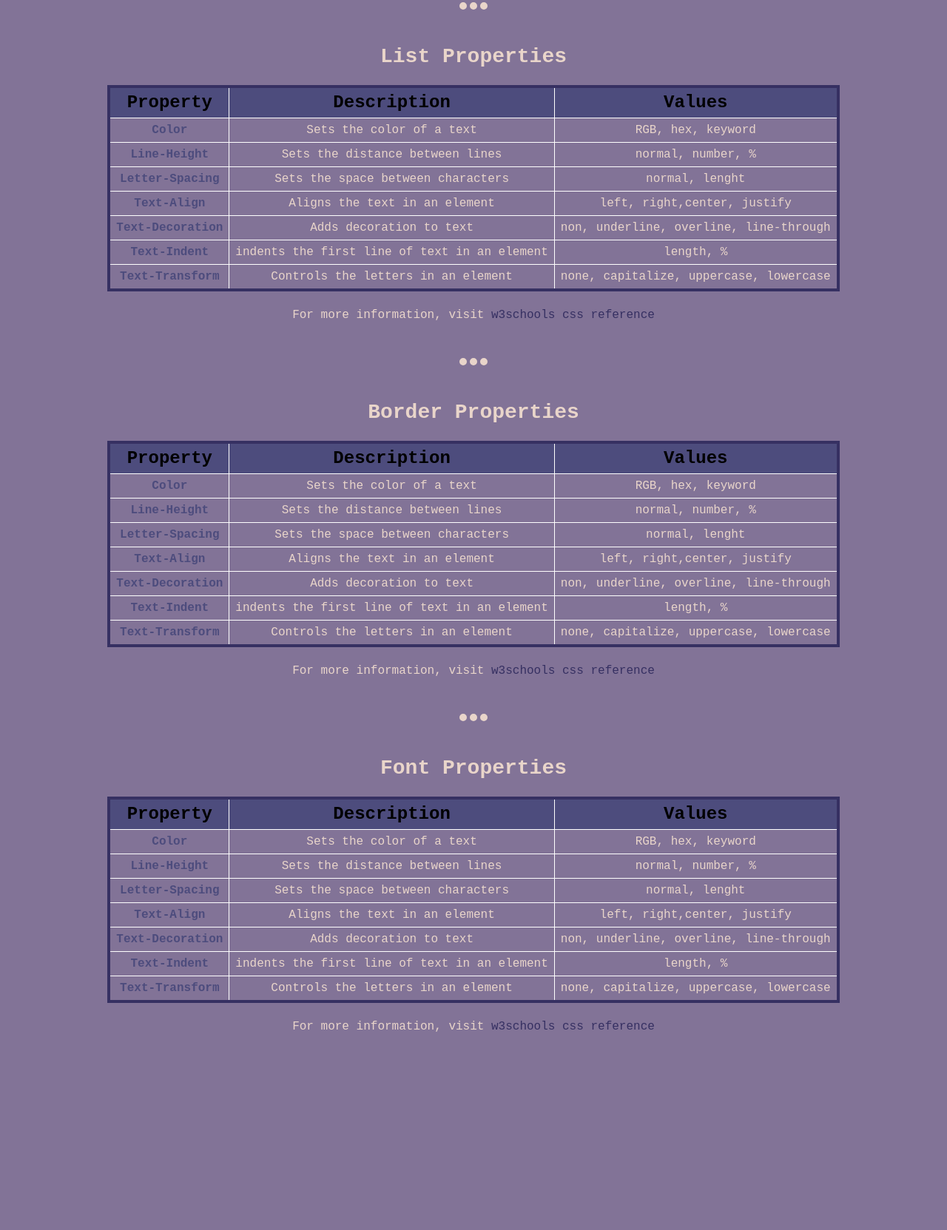
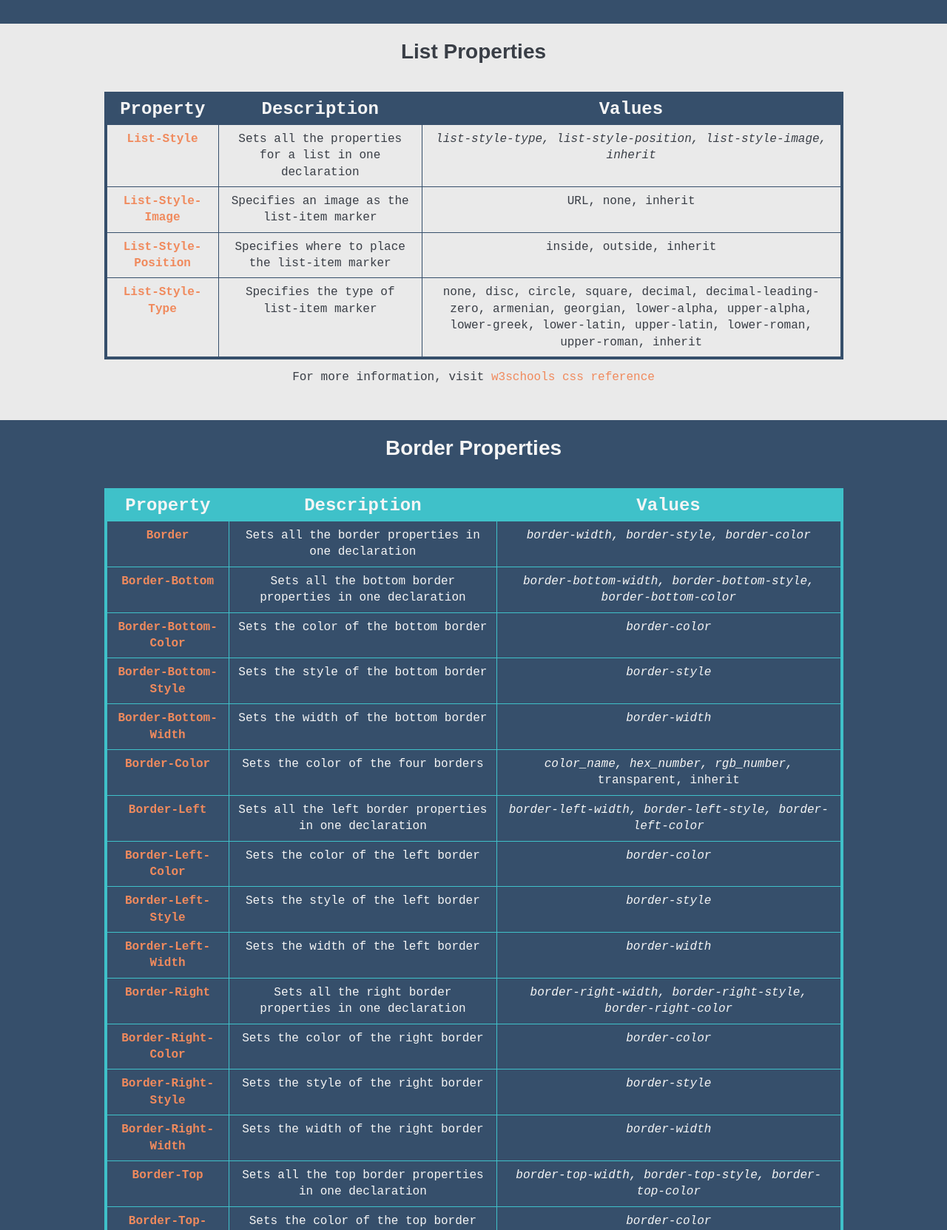
Before and after one commit to PedigreeHaggis/cheatsheeet, a plain HTML site: page index.html in a window 1280 px wide. Shown: the part 792-2455 px from the top of the page at 74% size. Before the commit the page ends 2204 px from the top, so only its background shows below. Drawn offline with Linux system fonts and the light colour scheme.

Commit message:
Complete v 0.1
Change background colours

change table layout

add navbar

```diff
--- a/index.html
+++ b/index.html
@@ -10,10 +10,8 @@
   </head>
   <body>
     <header>
-      <h1>Common CSS Properties</h1>
-      <h2>Here are some basic CSS properties to work with.</h2>
-      <hr />
       <nav>
+        <h1 class="title">Common CSS Properties</h1>
         <ul>
           <li><a href="#text-properties">Text Properties</a></li>
           <li><a href="#list-properties">List Properties</a></li>
@@ -21,10 +19,11 @@
           <li><a href="#font-properties">Font Properties</a></li>
         </ul>
       </nav>
+
+      <h1 class="subtitle">Here are some basic CSS properties to work with.</h1>
     </header>
-    <hr />
     <main>
-      <section id="text-properties" class="table">
+      <section id="text-properties" class="table-properties dark">
         <h2 class="table-header">Text Properties</h2>
         <table>
           <thead>
@@ -74,13 +73,12 @@
         </table>
         <p class="w3schools">
           For more information, visit
-          <a href="https://www.w3schools.com/cssref/default.asp"
+          <a href="https://www.w3schools.com/cssref/default.asp" target="_blank"
             >w3schools css reference</a
           >
         </p>
       </section>
-      <hr />
-      <section id="list-properties" class="table">
+      <section id="list-properties" class="table-properties light">
         <h2 class="table-header">List Properties</h2>
         <table>
           <thead>
@@ -92,51 +90,44 @@
           </thead>
           <tbody>
             <tr>
-              <td class="property">color</td>
-              <td>Sets the color of a text</td>
-              <td>RGB, hex, keyword</td>
+              <td class="property">list-style</td>
+              <td>Sets all the properties for a list in one declaration</td>
+              <td>
+                <em
+                  >list-style-type, list-style-position, list-style-image,
+                  inherit</em
+                >
+              </td>
             </tr>
             <tr>
-              <td class="property">line-height</td>
-              <td>Sets the distance between lines</td>
-              <td>normal, number, %</td>
+              <td class="property">list-style-image</td>
+              <td>Specifies an image as the list-item marker</td>
+              <td>URL, none, inherit</td>
             </tr>
             <tr>
-              <td class="property">letter-spacing</td>
-              <td>Sets the space between characters</td>
-              <td>normal, lenght</td>
+              <td class="property">list-style-position</td>
+              <td>Specifies where to place the list-item marker</td>
+              <td>inside, outside, inherit</td>
             </tr>
             <tr>
-              <td class="property">text-align</td>
-              <td>Aligns the text in an element</td>
-              <td>left, right,center, justify</td>
-            </tr>
-            <tr>
-              <td class="property">text-decoration</td>
-              <td>Adds decoration to text</td>
-              <td>non, underline, overline, line-through</td>
-            </tr>
-            <tr>
-              <td class="property">text-indent</td>
-              <td>indents the first line of text in an element</td>
-              <td>length, %</td>
-            </tr>
-            <tr>
-              <td class="property">text-transform</td>
-              <td>Controls the letters in an element</td>
-              <td>none, capitalize, uppercase, lowercase</td>
+              <td class="property">list-style-type</td>
+              <td>Specifies the type of list-item marker</td>
+              <td>
+                none, disc, circle, square, decimal, decimal-leading-zero,
+                armenian, georgian, lower-alpha, upper-alpha, lower-greek,
+                lower-latin, upper-latin, lower-roman, upper-roman, inherit
+              </td>
             </tr>
           </tbody>
         </table>
         <p class="w3schools">
           For more information, visit
-          <a href="https://www.w3schools.com/cssref/default.asp"
+          <a href="https://www.w3schools.com/cssref/default.asp"  target="_blank"
             >w3schools css reference</a
           >
         </p>
       </section>
-      <hr />
-      <section id="border-properties" class="table">
+      <section id="border-properties" class="table-properties dark">
         <h2 class="table-header">Border Properties</h2>
         <table>
           <thead>
@@ -148,51 +139,145 @@
           </thead>
           <tbody>
             <tr>
-              <td class="property">color</td>
-              <td>Sets the color of a text</td>
-              <td>RGB, hex, keyword</td>
+              <td class="property">border</td>
+              <td>Sets all the border properties in one declaration</td>
+              <td><em>border-width, border-style, border-color</em></td>
             </tr>
             <tr>
-              <td class="property">line-height</td>
-              <td>Sets the distance between lines</td>
-              <td>normal, number, %</td>
+              <td class="property">border-bottom</td>
+              <td>Sets all the bottom border properties in one declaration</td>
+              <td>
+                <em
+                  >border-bottom-width, border-bottom-style,
+                  border-bottom-color</em
+                >
+              </td>
             </tr>
             <tr>
-              <td class="property">letter-spacing</td>
-              <td>Sets the space between characters</td>
-              <td>normal, lenght</td>
+              <td class="property">border-bottom-color</td>
+              <td>Sets the color of the bottom border</td>
+              <td><em>border-color</em></td>
             </tr>
             <tr>
-              <td class="property">text-align</td>
-              <td>Aligns the text in an element</td>
-              <td>left, right,center, justify</td>
+              <td class="property">border-bottom-style</td>
+              <td>Sets the style of the bottom border</td>
+              <td><em>border-style</em></td>
             </tr>
             <tr>
-              <td class="property">text-decoration</td>
-              <td>Adds decoration to text</td>
-              <td>non, underline, overline, line-through</td>
+              <td class="property">border-bottom-width</td>
+              <td>Sets the width of the bottom border</td>
+              <td><em>border-width</em></td>
             </tr>
             <tr>
-              <td class="property">text-indent</td>
-              <td>indents the first line of text in an element</td>
-              <td>length, %</td>
+              <td class="property">border-color</td>
+              <td>Sets the color of the four borders</td>
+              <td>
+                <em
+                  >color_name, hex_number, rgb_number,</em
+                > transparent, inherit
+              </td>
             </tr>
             <tr>
-              <td class="property">text-transform</td>
-              <td>Controls the letters in an element</td>
-              <td>none, capitalize, uppercase, lowercase</td>
+              <td class="property">border-left</td>
+              <td>Sets all the left border properties in one declaration</td>
+              <td>
+                <em>border-left-width, border-left-style, border-left-color</em>
+              </td>
             </tr>
+            <tr>
+              <td class="property">border-left-color</td>
+              <td>Sets the color of the left border</td>
+              <td><em>border-color</em></td>
+            </tr>
+            <tr>
+              <td class="property">border-left-style</td>
+              <td>Sets the style of the left border</td>
+              <td>
+                <em
+                  >border-style</em
+                >
+              </td>
+            </tr>
+            <tr>
+              <td class="property">border-left-width</td>
+              <td>Sets the width of the left border</td>
+              <td><em>border-width</em></td>
+            </tr>
+            <tr>
+              <td class="property">border-right</td>
+              <td>Sets all the right border properties in one declaration</td>
+              <td><em>border-right-width, border-right-style, border-right-color</em></td>
+            </tr>
+            <tr>
+              <td class="property">border-right-color</td>
+              <td>Sets the color of the right border</td>
+              <td><em>border-color</em></td>
+            </tr>
+            <tr>
+              <td class="property">border-right-style</td>
+              <td>Sets the style of the right border</td>
+              <td>
+                <em
+                  >border-style</em
+                >
+              </td>
+            </tr>
+            <tr>
+              <td class="property">border-right-width</td>
+              <td>Sets the width of the right border</td>
+              <td>
+                <em>border-width</em>
+              </td>
+            </tr>
+            <td class="property">border-top</td>
+            <td>Sets all the top border properties in one declaration</td>
+            <td><em>border-top-width, border-top-style, border-top-color</em></td>
+          </tr>
+          <tr>
+            <td class="property">border-top-color</td>
+            <td>Sets the color of the top border</td>
+            <td><em>border-color</em></td>
+          </tr>
+          <tr>
+            <td class="property">border-top-style</td>
+            <td>Sets the style of the top border</td>
+            <td>
+              <em
+                >border-style</em
+              >
+            </td>
+          </tr>
+          <tr>
+            <td class="property">border-top-width</td>
+            <td>Sets the width of the top border</td>
+            <td>
+              <em>border-width</em>
+            </td>
+          </tr>
+          <tr>
+            <td class="property">border-style</td>
+            <td>Sets the style of the four borders</td>
+            <td>
+              none, hidden, dotted, dashed, solid, double, groove, ridge, inset, outset, inherit
+            </td>
+          </tr>
+          <tr>
+            <td class="property">border-width</td>
+            <td>Sets the width of the 4 borders/td>
+            <td>thin, medium, thick,
+              <em>length</em>, inherit
+            </td>
+          </tr>
           </tbody>
         </table>
         <p class="w3schools">
           For more information, visit
-          <a href="https://www.w3schools.com/cssref/default.asp"
+          <a href="https://www.w3schools.com/cssref/default.asp" target="_blank"
             >w3schools css reference</a
           >
         </p>
       </section>
-      <hr />
-      <section id="font-properties" class="table">
+      <section id="font-properties" class="table-properties light">
         <h2 class="table-header">Font Properties</h2>
         <table>
           <thead>
@@ -204,45 +289,41 @@
           </thead>
           <tbody>
             <tr>
-              <td class="property">color</td>
-              <td>Sets the color of a text</td>
-              <td>RGB, hex, keyword</td>
+              <td class="property">font</td>
+              <td>Sets all the font properties in one declaration</td>
+              <td><em>font-style, font-variant, font-weight, font-size/line-height, font-family,</em> caption, icon, menu, message-box, small-caption, status-bar, inherit</td>
             </tr>
             <tr>
-              <td class="property">line-height</td>
-              <td>Sets the distance between lines</td>
-              <td>normal, number, %</td>
+              <td class="property">font-family</td>
+              <td>Specifies the font family for text</td>
+              <td><em>family-name, generic-family, </em>inherit</td>
             </tr>
             <tr>
-              <td class="property">letter-spacing</td>
-              <td>Sets the space between characters</td>
-              <td>normal, lenght</td>
+              <td class="property">font-size</td>
+              <td>specifies the font size of text</td>
+              <td>xx- small, x-small, small, medium, large, x-large, xx-large, smaller, larger, <em>length, %, </em>inherit</td>
             </tr>
             <tr>
-              <td class="property">text-align</td>
-              <td>Aligns the text in an element</td>
-              <td>left, right,center, justify</td>
+              <td class="property">font-stye</td>
+              <td>specifies the font style for text</td>
+              <td>normal, italic, oblique, inherit</td>
             </tr>
             <tr>
-              <td class="property">text-decoration</td>
-              <td>Adds decoration to text</td>
-              <td>non, underline, overline, line-through</td>
+              <td class="property">font-variant</td>
+              <td>Specifies whether or not a text should be displayed in a small-caps font</td>
+              <td>normal, small-caps, inherit</td>
             </tr>
             <tr>
-              <td class="property">text-indent</td>
-              <td>indents the first line of text in an element</td>
-              <td>length, %</td>
-            </tr>
-            <tr>
-              <td class="property">text-transform</td>
-              <td>Controls the letters in an element</td>
-              <td>none, capitalize, uppercase, lowercase</td>
+              <td class="property">font-weight</td>
+              <td>Specifies the weight of a font</td>
+              <td>normal, bold, bolder, lighter,
+                100, 200, 300, 400, 500, 600, 700, 800, 900, inherit</td>
             </tr>
           </tbody>
         </table>
         <p class="w3schools">
           For more information, visit
-          <a href="https://www.w3schools.com/cssref/default.asp"
+          <a href="https://www.w3schools.com/cssref/default.asp" target="_blank"
             >w3schools css reference</a
           >
         </p>
--- a/resources/css/styles.css
+++ b/resources/css/styles.css
@@ -1,46 +1,55 @@
 /* universal selectors */
-
 * {
   box-sizing: border-box;
-  color: #e9d5ca;
-}
-
-body {
-  background-color: #827397;
   font-family: monospace;
 }
 
-hr {
-  width: 3%;
-  border-top: 10px;
-  border-left: 0;
-  border-right: 0;
-  border-bottom: 0;
-  border-style: dotted;
-  margin: 50px auto;
+a {
+  text-decoration: none;
+  color: #f08a5d;
+}
+
+a:hover {
+  color: #3fc1c9;
+}
+
+em {
+  font-style: italic;
+}
+
+header,
+.table-header {
+  font-family: Arial, Helvetica, sans-serif;
 }
 
 /* header section */
 
 header {
+  background-color: #364f6b;
+  color: #eaeaea;
   text-align: center;
-  margin: 28px;
+  padding: 32px;
 }
 
-header h2 {
-  font-size: 32px;
-  padding-top: 24px;
-  margin: 0;
+nav {
+  position: relative;
+  margin-bottom: 150px;
 }
 
-h1 {
+.title {
+  display: inline;
   font-size: 50px;
   font-weight: 900;
+  position: absolute;
+  left: 3%;
 }
 
 ul {
-  margin: 24px auto;
+  display: inline;
   list-style: none;
+  padding: 24px;
+  position: absolute;
+  right: 3%;
 }
 
 li {
@@ -49,56 +58,86 @@ li {
   font-size: 20px;
 }
 
-a {
-  text-decoration: none;
-  color: #363062;
+.subtitle {
+  font-size: 48px;
+  padding: 32px;
 }
 
-a:hover {
-  color: lightblue;
-}
-
-/* text property table */
+/* Global table properties */
 
 table {
-  margin: 24px auto;
-  border: 4px solid #363062;
+  margin: 16px auto;
+  max-width: 999px;
 }
 
 th,
 td {
-  border: 1px solid #fff;
   padding: 8px;
 }
 
 th {
   font-size: 24px;
-  /* font-weight: 900; */
-  background-color: #4d4c7d;
   font-weight: 900;
-  color: #000;
 }
 
 td {
   font-size: 16px;
+  line-height: 1.4;
 }
 
-.table {
+.table-properties {
   text-align: center;
-  margin-bottom: 16px;
+  padding-bottom: 50px;
 }
 
 .table-header {
   font-size: 28px;
   font-weight: 900;
+  padding: 24px;
 }
 
 .property {
-  color: #4d4c7d;
   font-weight: 900;
+  color: #f08a5d;
   text-transform: capitalize;
 }
 
 .w3schools {
   font-size: 16px;
 }
+
+/* dark background sections */
+.dark {
+  background-color: #364f6b;
+  color: #f5f5f5;
+}
+
+.dark table {
+  border: 4px solid #3fc1c9;
+}
+.dark th {
+  background-color: #3fc1c9;
+}
+
+.dark td {
+  border: 1px solid #3fc1c9;
+}
+
+/* light background sections */
+.light {
+  background-color: #eaeaea;
+  color: #393e46;
+}
+
+.light table {
+  border: 4px solid #364f6b;
+}
+
+.light th {
+  background-color: #364f6b;
+  color: #f5f5f5;
+}
+
+.light td {
+  border: 1px solid #364f6b;
+}
```
